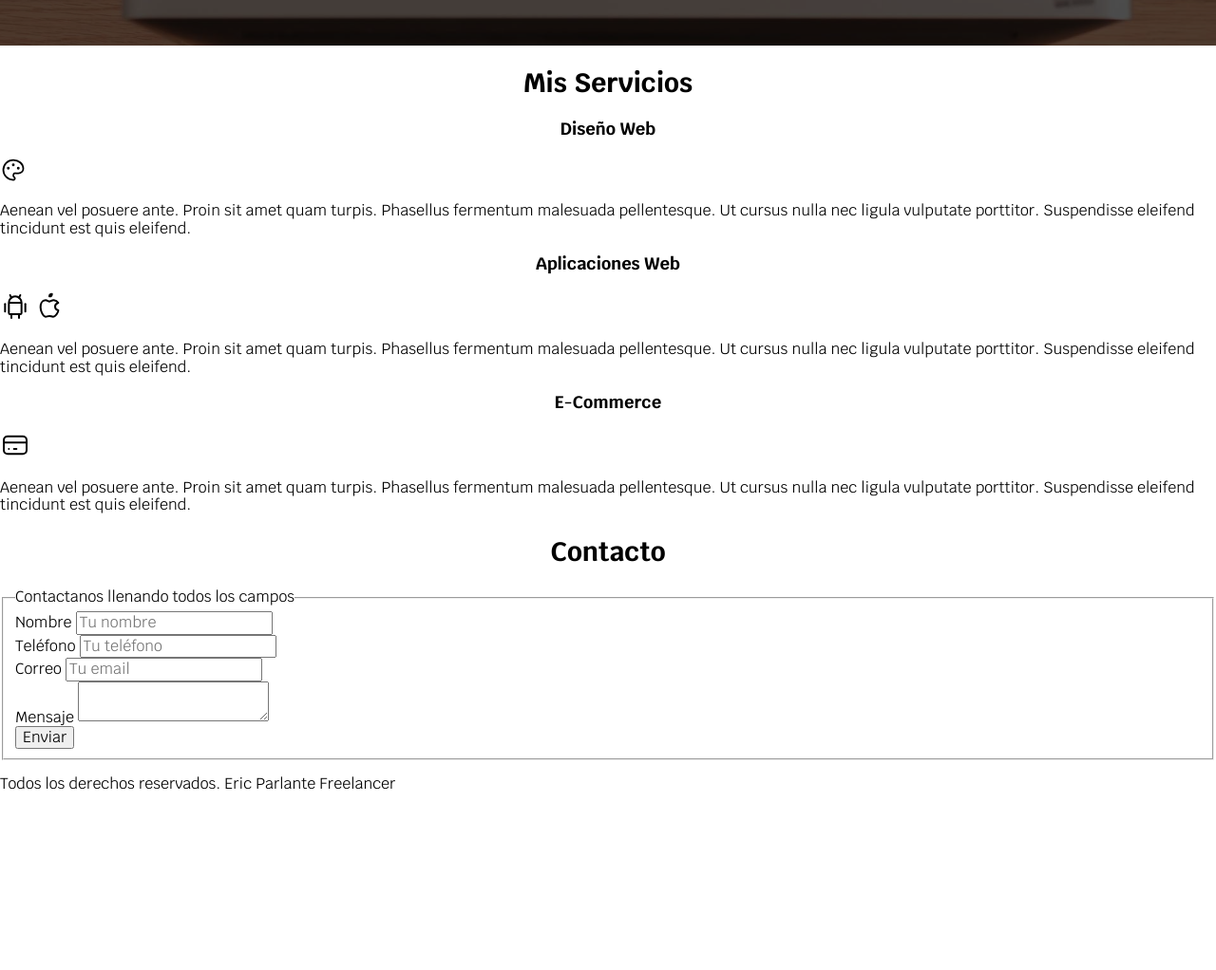
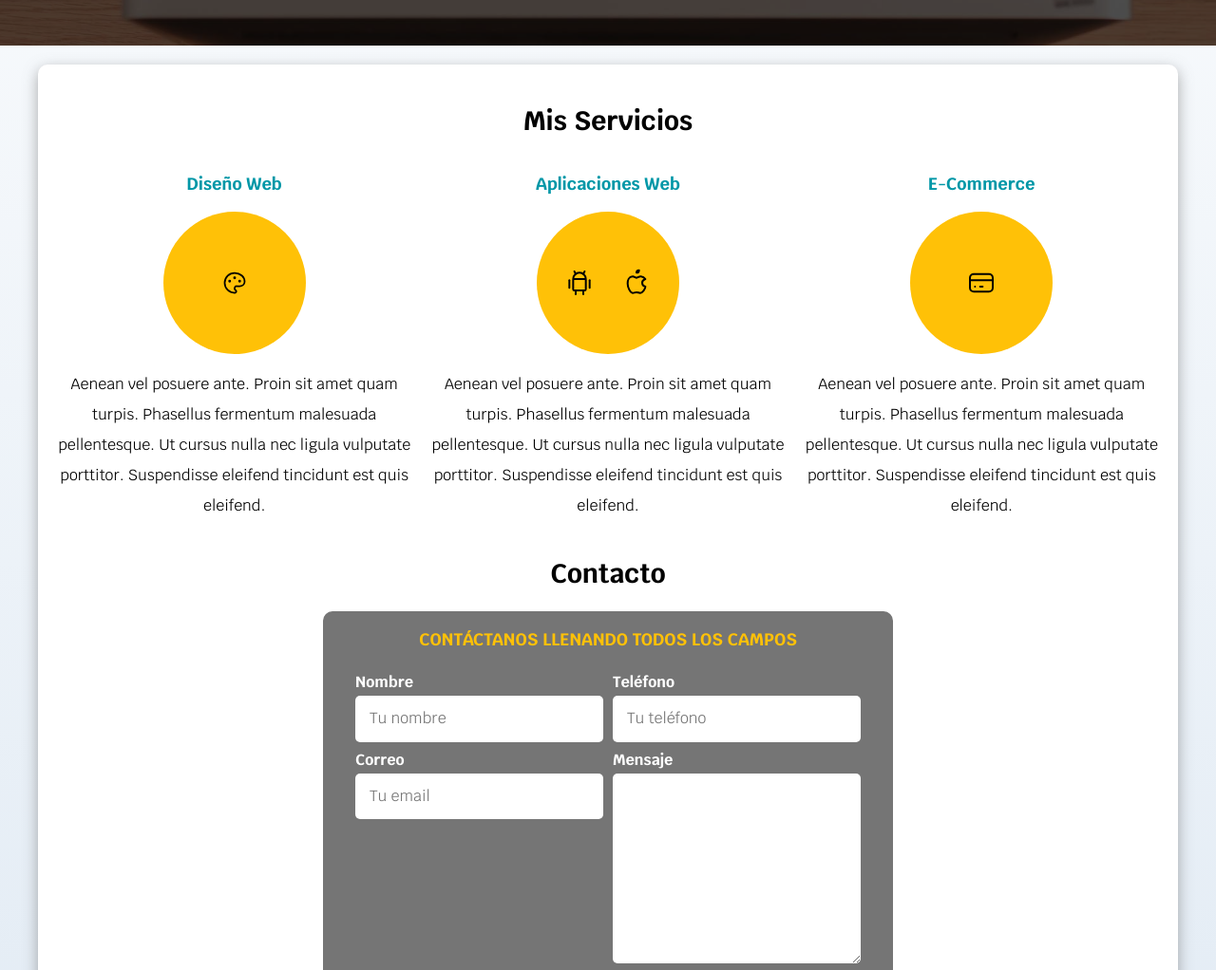
Before and after one commit to EricParlante/Mis-Proyectos, a plain HTML site: page freelancer_inicio/index.html in a window 1280 px wide. Shown: the part 540-1562 px from the top of the page at 95% size. Before the commit the page ends 1392 px from the top, so only its background shows below. Drawn offline with Linux system fonts and the light colour scheme.

Commit message:
cambios 3/9

```diff
--- a/freelancer_inicio/css/style.css
+++ b/freelancer_inicio/css/style.css
@@ -4,7 +4,9 @@
     --primario: #FFC107;
     --secundario: #0097A7;
     --gris: #757575;
+    --grisClaro: #DFE9F3;
 }
+/* Globales */
 html{
     font-size: 62.5%;
     box-sizing: border-box;
@@ -15,7 +17,42 @@ html{
 body{                   /*1 rem es igual a 10px */
     font-size: 16px;
     font-family: 'Krub', sans-serif;
+    background-image: linear-gradient(to top, var(--grisClaro) 0%, var(--blanco) 100%);
 }
+.boton {
+    color: var(--blanco);
+    text-decoration: none;
+    text-transform: uppercase;
+    background-color: var(--secundario);
+    font-weight: bold;
+    padding: 1rem 3rem;
+    border-radius: .3rem;
+    width: 90%;
+    text-align: center;
+    border: none;
+}
+
+@media(min-width:768px) {
+    .boton {
+        width: auto;
+    }
+}
+
+.boton:hover {
+    background-color: var(--primario);
+    color: var(--oscuro);
+    cursor: pointer;
+}
+
+.sombra {
+    -webkit-box-shadow: 0px 5px 15px 0px rgba(102, 102, 102, 0.54);
+    -moz-box-shadow: 0px 5px 15px 0px rgba(102, 102, 102, 0.54);
+    box-shadow: 0px 5px 15px 0px rgba(102, 102, 102, 0.54);
+    background-color: var(--blanco);
+    padding: 2rem;
+    border-radius: 1rem;
+}
+/* Tipografía */
 h1{
     font-size: 3.8rem;
 }
@@ -28,33 +65,31 @@ h3{
 h1,h2,h3{
     text-align: center;
 }
+/* Titulos */
 .titulo span {
     font-size: 2rem;
 }
+/* Utilidades */
+.w-100{
+    width: 100%;
+}
+@media(min-width:768px){
+    .w-100{
+        width: auto;
+    }
+}
+.flex{
+    display: flex;
+}
+.alinear-derecha{
+    justify-content: flex-end;
+}
+/* Navegación Principal */
 .contenedor {
     max-width:120rem;
     margin: 0 auto;
 }
-.boton{
-    color: var(--blanco);
-    text-decoration: none;
-    text-transform: uppercase;
-    background-color: var(--secundario);
-    font-weight: bold;
-    padding:1rem 3rem;
-    border-radius:.3rem;
-    width: 90%;
-    text-align: center;
-}
-@media(min-width:768px){
-    .boton{
-        width: auto;
-    }
-}
-.boton:hover {
-    background-color: var(--primario);
-    color:var(--oscuro);
-}
+
 .nav-bg {
     background-color: var(--secundario);
 }
@@ -84,13 +119,14 @@ h1,h2,h3{
     background-color: var(--primario);
     color: var(--oscuro);
 }
-
+/* Hero */
 .hero {
     background-image: url(../img/hero.jpg);
     background-repeat: no-repeat;
     background-size: cover;
     height: 450px;
     position:relative;
+    margin-bottom: 2rem;
 }
 .contenido-hero{
     position:absolute;
@@ -114,3 +150,81 @@ h1,h2,h3{
     display: flex;
     align-items: center;
 }
+/* SERVICIOS */
+
+@media(min-width:768px){
+    .servicios {
+            display: grid;
+            grid-template-columns: repeat(3, 1fr);
+            column-gap: 2rem;
+        }
+}
+
+.servicio{
+    display:flex;
+    flex-direction: column;
+    align-items: center;
+}
+.servicio h3{
+    color:var(--secundario);
+}
+.servicio p{
+    text-align: center;
+    line-height: 2;
+}
+.servicio .iconos{
+    height: 15rem;
+    width:15rem;
+    background-color: var(--primario);
+    border-radius: 50%;
+    display:flex;
+    justify-content: space-evenly;
+    align-items: center;
+}
+
+/* CONTACTO */
+.formulario {
+    background-color: var(--gris);
+    width: min(60rem, 100%); /* UTILIZA EL VALOR MINIMO  */
+    margin: 0 auto;
+    padding: 2rem;
+    border-radius:1rem;
+}
+.formulario fieldset{
+    border:none;
+}
+.formulario legend {
+    font-size: 1.8rem;
+    text-transform: uppercase;
+    color:var(--primario);
+    margin-bottom:2rem;
+    text-align: center;
+    font-weight: bold;
+}
+@media(min-width:768px){
+.contenedor-campos {
+        display: grid;
+        grid-template-columns: repeat(2, 1fr);
+        grid-template-rows: auto auto 20rem;
+        column-gap: 1rem;
+    }
+}
+
+.campo{
+    margin-bottom:1rem;
+}
+.campo label {
+    color:var(--blanco);
+    font-weight: bold;
+    margin-bottom: .5rem;
+    display: block;
+}
+.input-text{
+    width: 100%;
+    padding: 1.5rem;
+    border: none;
+    border-radius: .5rem;
+}
+.campo textarea{
+    height: 20rem;
+}
--- a/freelancer_inicio/index.html
+++ b/freelancer_inicio/index.html
@@ -40,13 +40,15 @@
             </div>
 
             <a class="boton" href="#">Contactar</a>
-        </div> <!-- Contenido Hero -->
-    </section>
+        </div>
+    </section> <!-- Contenido hero -->
 
-    <main>
+    <main class="contenedor sombra">
         <h2>Mis Servicios</h2>
-        <section>
+        <div class="servicios">
+            <section class="servicio">
                 <h3>Diseño Web</h3>
+                <div class="iconos">
                     <svg xmlns="http://www.w3.org/2000/svg" class="icon icon-tabler icon-tabler-palette" width="28" height="28"
                         viewBox="0 0 24 24" stroke-width="1.5" stroke="#000000" fill="none" stroke-linecap="round" stroke-linejoin="round">
                         <path stroke="none" d="M0 0h24v24H0z" fill="none" />
@@ -55,12 +57,14 @@
                         <circle cx="12" cy="7.5" r=".5" fill="currentColor" />
                         <circle cx="16.5" cy="10.5" r=".5" fill="currentColor" />
                     </svg>
+                </div>
                 <p>Aenean vel posuere ante. Proin sit amet quam turpis. Phasellus fermentum malesuada pellentesque. Ut cursus nulla nec
                     ligula vulputate porttitor. Suspendisse eleifend tincidunt est quis eleifend.</p>
             </section>
 
-        <section>
+            <section class="servicio">
                 <h3>Aplicaciones Web</h3>
+                <div class="iconos">
                     <svg xmlns="http://www.w3.org/2000/svg" class="icon icon-tabler icon-tabler-brand-android" width="32" height="32"
                         viewBox="0 0 24 24" stroke-width="1.5" stroke="#000000" fill="none" stroke-linecap="round" stroke-linejoin="round">
                         <path stroke="none" d="M0 0h24v24H0z" fill="none" />
@@ -79,11 +83,13 @@
                             d="M9 7c-3 0 -4 3 -4 5.5c0 3 2 7.5 4 7.5c1.088 -.046 1.679 -.5 3 -.5c1.312 0 1.5 .5 3 .5s4 -3 4 -5c-.028 -.01 -2.472 -.403 -2.5 -3c-.019 -2.17 2.416 -2.954 2.5 -3c-1.023 -1.492 -2.951 -1.963 -3.5 -2c-1.433 -.111 -2.83 1 -3.5 1c-.68 0 -1.9 -1 -3 -1z" />
                         <path d="M12 4a2 2 0 0 0 2 -2a2 2 0 0 0 -2 2" />
                     </svg>
+                </div>
                 <p>Aenean vel posuere ante. Proin sit amet quam turpis. Phasellus fermentum malesuada pellentesque. Ut cursus nulla nec
                     ligula vulputate porttitor. Suspendisse eleifend tincidunt est quis eleifend.</p>
             </section>
-        <section>
+            <section class="servicio">
                 <h3>E-Commerce</h3>
+                <div class="iconos">
                     <svg xmlns="http://www.w3.org/2000/svg" class="icon icon-tabler icon-tabler-credit-card" width="32" height="32"
                         viewBox="0 0 24 24" stroke-width="1.5" stroke="#000000" fill="none" stroke-linecap="round" stroke-linejoin="round">
                         <path stroke="none" d="M0 0h24v24H0z" fill="none" />
@@ -92,39 +98,41 @@
                         <line x1="7" y1="15" x2="7.01" y2="15" />
                         <line x1="11" y1="15" x2="13" y2="15" />
                     </svg>
+                </div>
                 <p>Aenean vel posuere ante. Proin sit amet quam turpis. Phasellus fermentum malesuada pellentesque. Ut cursus nulla nec
                     ligula vulputate porttitor. Suspendisse eleifend tincidunt est quis eleifend.</p>
             </section>
-    </main>
-
+        </div> <!--Cierre de la clase de servicios-->
         <section>
             <h2>Contacto</h2>
-        <form>
+            <form class="formulario">
                 <fieldset>
-                <legend>Contactanos llenando todos los campos</legend>
-                <div>
+                    <legend>Contáctanos llenando todos los campos</legend>
+                    <div class="contenedor-campos">
+                        <div class="campo">
                             <label>Nombre</label>
-                    <input type="text" placeholder="Tu nombre">
+                            <input class="input-text" type="text" placeholder="Tu nombre">
                         </div>
-                <div>
+                        <div class="campo">
                             <label>Teléfono</label>
-                    <input type="tel" placeholder="Tu teléfono">
+                            <input class="input-text" type="tel" placeholder="Tu teléfono">
                         </div>
-                <div>
+                        <div class="campo">
                             <label>Correo</label>
-                    <input type="email" placeholder="Tu email">
+                            <input class="input-text" type="email" placeholder="Tu email">
                         </div>
-                <div>
+                        <div class="campo">
                             <label>Mensaje</label>
-                    <textarea></textarea>
+                            <textarea class="input-text"></textarea>
                         </div>
-                <div>
-                    <input type="submit" value="Enviar">
+                    </div>
+                    <div class="alinear-derecha flex">
+                        <input class="boton w-100" type="submit" value="Enviar">
                     </div>
                 </fieldset>
             </form>
         </section>
-
+    </main>
     <footer>
         <p>Todos los derechos reservados. Eric Parlante Freelancer</p>
     </footer>
```
Lines whose indentation alone changed are shown as unchanged.
